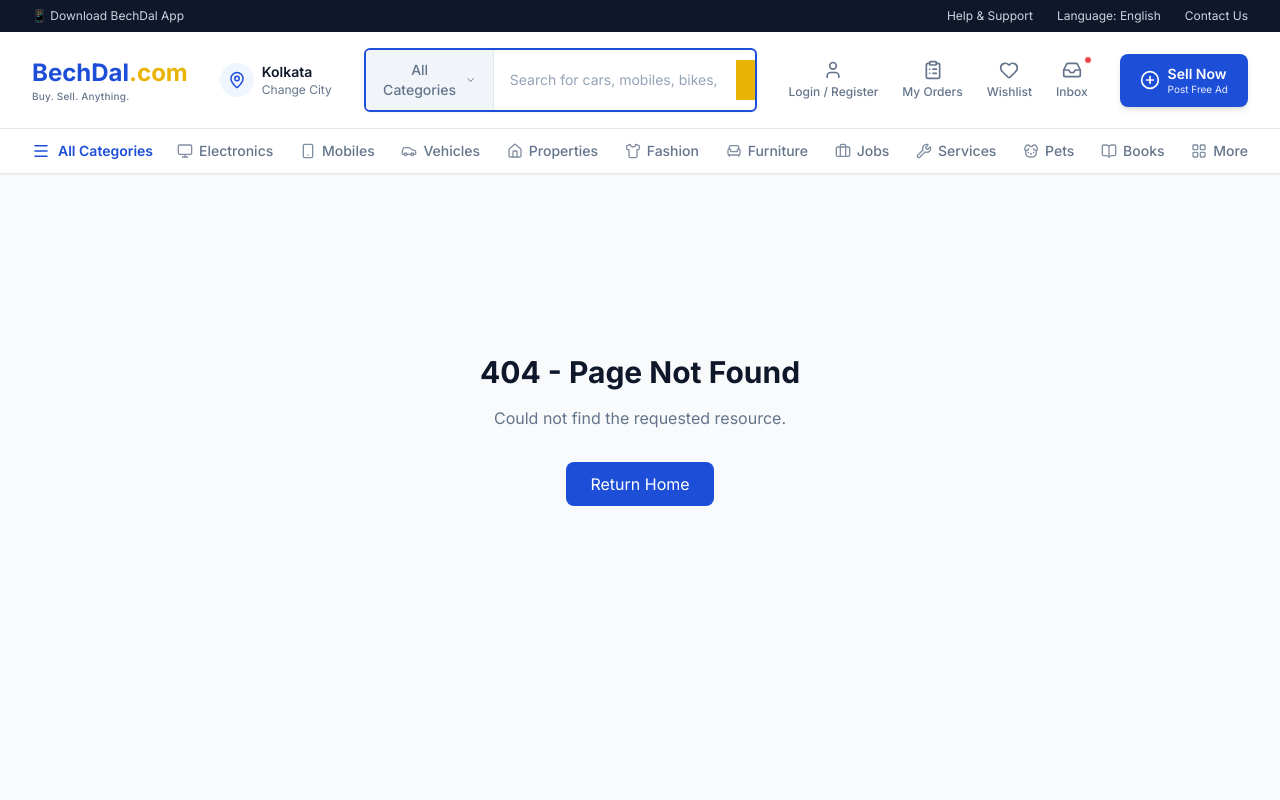
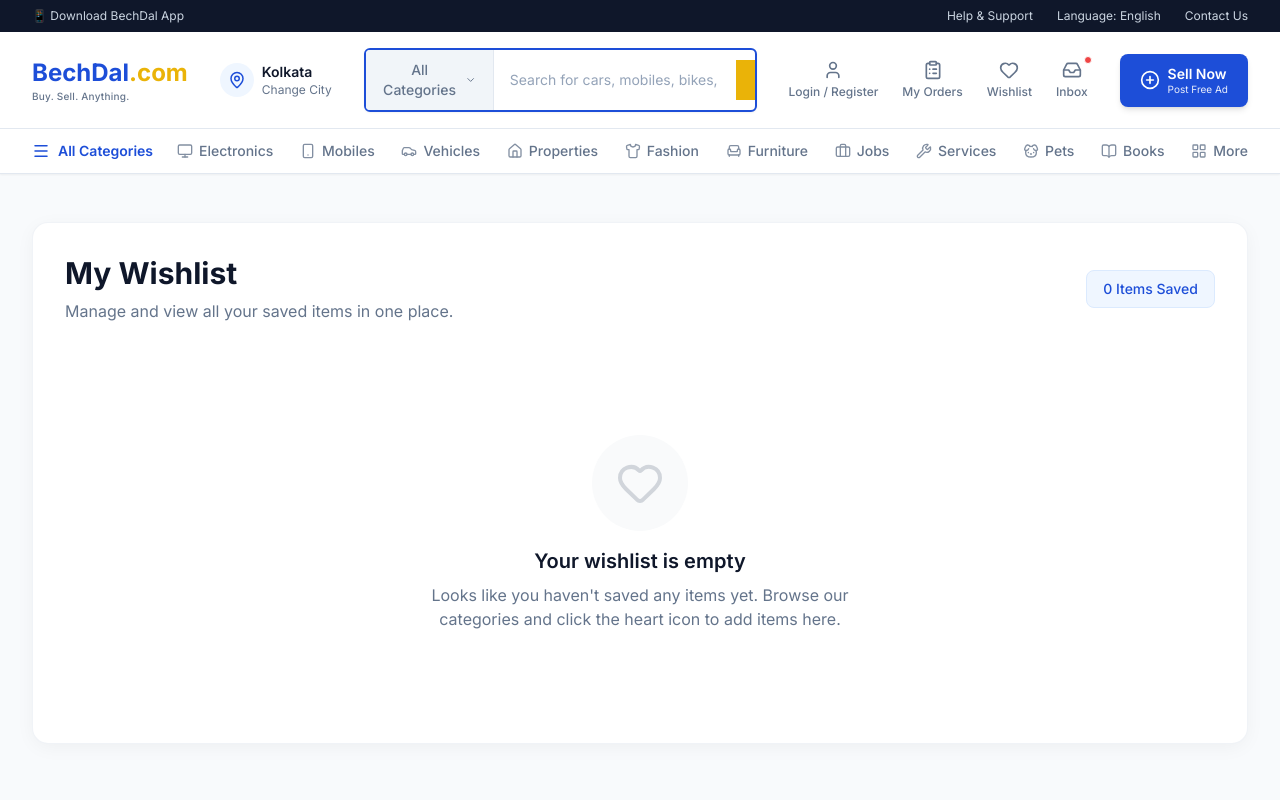
Before and after one commit to Ayandip13/bechdal.com, a Next.js app: page /wishlist in a window 1280 px wide. Before the commit this address had no page. Shown: the top 800 px of the page. Built offline with nearby package versions, Linux system fonts and the light colour scheme.

Commit message:
implement redux toolkit and show the favourite items in that page

```diff
--- a/package.json
+++ b/package.json
@@ -9,10 +9,12 @@
     "lint": "next lint"
   },
   "dependencies": {
+    "@reduxjs/toolkit": "^2.12.0",
     "lucide-react": "latest",
     "next": "latest",
     "react": "latest",
-    "react-dom": "latest"
+    "react-dom": "latest",
+    "react-redux": "^9.3.0"
   },
   "devDependencies": {
     "autoprefixer": "latest",
--- a/src/app/layout.js
+++ b/src/app/layout.js
@@ -2,6 +2,7 @@ import { Inter } from "next/font/google";
 import "@/styles/globals.css";
 import Navbar from "@/components/navbar/Navbar";
 import Footer from "@/components/footer/Footer";
+import { ReduxProvider } from "@/redux/ReduxProvider";
 
 const inter = Inter({
   subsets: ["latin"],
@@ -18,9 +19,11 @@ export default function RootLayout({ children }) {
   return (
     <html lang="en">
       <body className={`${inter.variable} font-sans`}>
-        <Navbar />
-        <main className="min-h-screen pt-4 pb-12">{children}</main>
-        <Footer />
+        <ReduxProvider>
+          <Navbar />
+          <main className="min-h-screen pt-4 pb-12">{children}</main>
+          <Footer />
+        </ReduxProvider>
       </body>
     </html>
   );
--- /dev/null
+++ b/src/app/wishlist/WishlistClient.jsx
@@ -0,0 +1,45 @@
+"use client";
+
+import ProductCard from "@/components/cards/ProductCard";
+import { Heart } from "lucide-react";
+import { useSelector } from "react-redux";
+
+export default function WishlistClient() {
+  const wishlistItems = useSelector((state) => state.wishlist.items);
+
+  return (
+    <div className="max-w-[1400px] mx-auto px-4 sm:px-6 lg:px-8 py-8 flex flex-col gap-8 min-h-[70vh]">
+      <section className="w-full bg-white rounded-2xl p-6 md:p-8 shadow-subtle border border-border/50">
+        <div className="flex flex-col sm:flex-row sm:items-center justify-between gap-4 mb-8">
+          <div>
+            <h1 className="text-2xl md:text-3xl font-bold text-text mb-2">My Wishlist</h1>
+            <p className="text-text-muted">
+              Manage and view all your saved items in one place.
+            </p>
+          </div>
+          <div className="bg-blue-50 text-primary px-4 py-2 rounded-lg font-medium text-sm border border-blue-100">
+            {wishlistItems.length} Items Saved
+          </div>
+        </div>
+
+        {wishlistItems.length > 0 ? (
+          <div className="grid grid-cols-1 sm:grid-cols-2 md:grid-cols-3 xl:grid-cols-4 gap-6">
+            {wishlistItems.map((item) => (
+              <ProductCard key={item.id} {...item} />
+            ))}
+          </div>
+        ) : (
+          <div className="flex flex-col items-center justify-center py-20 text-center">
+            <div className="bg-gray-50 w-24 h-24 rounded-full flex items-center justify-center mb-4">
+              <Heart className="w-12 h-12 text-gray-300" />
+            </div>
+            <h3 className="text-xl font-semibold text-text mb-2">Your wishlist is empty</h3>
+            <p className="text-text-muted max-w-md">
+              Looks like you haven't saved any items yet. Browse our categories and click the heart icon to add items here.
+            </p>
+          </div>
+        )}
+      </section>
+    </div>
+  );
+}
--- /dev/null
+++ b/src/app/wishlist/page.js
@@ -0,0 +1,10 @@
+import WishlistClient from "./WishlistClient";
+
+export const metadata = {
+  title: "My Wishlist | BechDal",
+  description: "View and manage your saved items.",
+};
+
+export default function WishlistPage() {
+  return <WishlistClient />;
+}
--- a/src/components/cards/ProductCard.jsx
+++ b/src/components/cards/ProductCard.jsx
@@ -1,6 +1,12 @@
+"use client";
+
 import { Heart, MapPin, Clock } from "lucide-react";
+import { useDispatch, useSelector } from "react-redux";
+import { toggleFavorite } from "@/redux/wishlistSlice";
 
-export default function ProductCard({
+export default function ProductCard(props) {
+  const {
+    id,
     image,
     title,
     price,
@@ -9,8 +15,18 @@ export default function ProductCard({
     badge,
     isPremium,
     isFeatured,
-  isFavorite,
-}) {
+  } = props;
+
+  const dispatch = useDispatch();
+  const wishlistItems = useSelector((state) => state.wishlist.items);
+  const isFav = wishlistItems.some((item) => item.id === id);
+
+  const handleFavoriteClick = (e) => {
+    e.preventDefault();
+    e.stopPropagation();
+    dispatch(toggleFavorite(props));
+  };
+
   return (
     <div className="bg-card rounded-xl border border-border overflow-hidden shadow-sm hover:shadow-card transition-shadow duration-300 flex flex-col min-w-[240px] w-full cursor-pointer group">
       {/* Image Container */}
@@ -31,8 +47,11 @@ export default function ProductCard({
         )}
 
         {/* Favorite Button */}
-        <button className="absolute top-3 right-3 bg-white/90 backdrop-blur-sm p-1.5 rounded-full text-text-muted hover:text-red-500 transition-colors shadow-sm">
-          <Heart className={`w-4 h-4 ${isFavorite ? "fill-red-500 text-red-500" : ""}`} />
+        <button
+          onClick={handleFavoriteClick}
+          className="absolute top-3 right-3 bg-white/90 backdrop-blur-sm p-1.5 rounded-full text-text-muted hover:text-red-500 transition-colors shadow-sm z-10"
+        >
+          <Heart className={`w-4 h-4 ${isFav ? "fill-red-500 text-red-500" : ""}`} />
         </button>
       </div>
 
--- a/src/components/navbar/MainNavbar.jsx
+++ b/src/components/navbar/MainNavbar.jsx
@@ -1,17 +1,23 @@
+"use client";
+
 import { MapPin, Search, ChevronDown, User, ClipboardList, Heart, Inbox, PlusCircle } from "lucide-react";
+import Link from "next/link";
+import { useSelector } from "react-redux";
 
 export default function MainNavbar() {
+  const wishlistItems = useSelector((state) => state.wishlist.items);
+
   return (
     <div className="bg-white py-4 px-4 sm:px-6 lg:px-8 border-b border-border">
       <div className="max-w-[1400px] mx-auto flex items-center justify-between gap-4 lg:gap-8">
 
         {/* Logo */}
-        <div className="flex flex-col flex-shrink-0 cursor-pointer">
+        <Link href="/" className="flex flex-col flex-shrink-0 cursor-pointer hover:opacity-90 transition-opacity">
           <h1 className="text-2xl font-bold text-primary flex items-center">
             BechDal<span className="text-secondary">.com</span>
           </h1>
           <p className="text-[10px] text-text-muted font-medium tracking-wide">Buy. Sell. Anything.</p>
-        </div>
+        </Link>
 
         {/* Location Selector */}
         <div className="hidden lg:flex items-center gap-2 cursor-pointer group">
@@ -49,10 +55,15 @@ export default function MainNavbar() {
             <ClipboardList size={20} />
             <span className="text-xs font-medium">My Orders</span>
           </button>
-          <button className="flex flex-col items-center gap-1 hover:text-primary transition-colors">
+          <Link href="/wishlist" className="flex flex-col items-center gap-1 hover:text-primary transition-colors relative">
             <Heart size={20} />
+            {wishlistItems.length > 0 && (
+              <span className="absolute -top-1 -right-1 bg-red-500 text-white text-[10px] w-4 h-4 flex items-center justify-center rounded-full border border-white">
+                {wishlistItems.length}
+              </span>
+            )}
             <span className="text-xs font-medium">Wishlist</span>
-          </button>
+          </Link>
           <button className="flex flex-col items-center gap-1 hover:text-primary transition-colors relative">
             <Inbox size={20} />
             <span className="absolute -top-1 -right-1 bg-red-500 w-2 h-2 rounded-full border border-white"></span>
--- a/src/components/product/FeaturedListings.jsx
+++ b/src/components/product/FeaturedListings.jsx
@@ -41,7 +41,7 @@ export default function FeaturedListings() {
         </button>
       </div>
 
-      <div className="relative group">
+      <div className="relative group/nav">
         <div className="flex gap-4 overflow-x-auto hide-scrollbar pb-4 snap-x">
           {featuredListings.map((listing) => (
             <div key={listing.id} className="snap-start shrink-0 w-[240px] sm:w-[260px] md:w-[280px]">
@@ -51,7 +51,7 @@ export default function FeaturedListings() {
         </div>
 
         {/* Right Arrow Navigation (Desktop) */}
-        <button className="absolute -right-4 top-1/2 -translate-y-1/2 bg-white rounded-full p-2 shadow-card border border-border hidden lg:flex items-center justify-center text-text-muted hover:text-primary transition-colors opacity-0 group-hover:opacity-100">
+        <button className="absolute -right-4 top-1/2 -translate-y-1/2 bg-white rounded-full p-2 shadow-card border border-border hidden lg:flex items-center justify-center text-text-muted hover:text-primary transition-colors opacity-0 group-hover/nav:opacity-100">
           <ChevronRight className="w-5 h-5" />
         </button>
       </div>
--- a/src/components/product/NearYou.jsx
+++ b/src/components/product/NearYou.jsx
@@ -12,7 +12,7 @@ export default function NearYou() {
         </button>
       </div>
 
-      <div className="relative group">
+      <div className="relative">
         <div className="flex gap-4 overflow-x-auto hide-scrollbar pb-4 snap-x">
           {nearYouAds.map((listing) => (
             <div key={listing.id} className="snap-start shrink-0 w-[240px] sm:w-[260px] md:w-[280px]">
--- a/src/components/product/PremiumAds.jsx
+++ b/src/components/product/PremiumAds.jsx
@@ -12,7 +12,7 @@ export default function PremiumAds() {
         </button>
       </div>
 
-      <div className="relative group">
+      <div className="relative">
         <div className="flex gap-4 overflow-x-auto hide-scrollbar pb-4 snap-x">
           {premiumAds.map((listing) => (
             <div key={listing.id} className="snap-start shrink-0 w-[240px] sm:w-[260px] md:w-[280px]">
--- /dev/null
+++ b/src/redux/ReduxProvider.jsx
@@ -0,0 +1,8 @@
+"use client";
+
+import { Provider } from "react-redux";
+import { store } from "./store";
+
+export function ReduxProvider({ children }) {
+  return <Provider store={store}>{children}</Provider>;
+}
--- /dev/null
+++ b/src/redux/store.js
@@ -0,0 +1,8 @@
+import { configureStore } from '@reduxjs/toolkit';
+import wishlistReducer from './wishlistSlice';
+
+export const store = configureStore({
+  reducer: {
+    wishlist: wishlistReducer,
+  },
+});
--- /dev/null
+++ b/src/redux/wishlistSlice.js
@@ -0,0 +1,25 @@
+import { createSlice } from '@reduxjs/toolkit';
+
+const initialState = {
+  items: [],
+};
+
+const wishlistSlice = createSlice({
+  name: 'wishlist',
+  initialState,
+  reducers: {
+    toggleFavorite: (state, action) => {
+      const product = action.payload;
+      const existingIndex = state.items.findIndex(item => item.id === product.id);
+
+      if (existingIndex >= 0) {
+        state.items.splice(existingIndex, 1);
+      } else {
+        state.items.push(product);
+      }
+    },
+  },
+});
+
+export const { toggleFavorite } = wishlistSlice.actions;
+export default wishlistSlice.reducer;
```
Also changed, not shown: 1 other file (tests, documents, lock files or other folders). Lines whose indentation alone changed are shown as unchanged.
